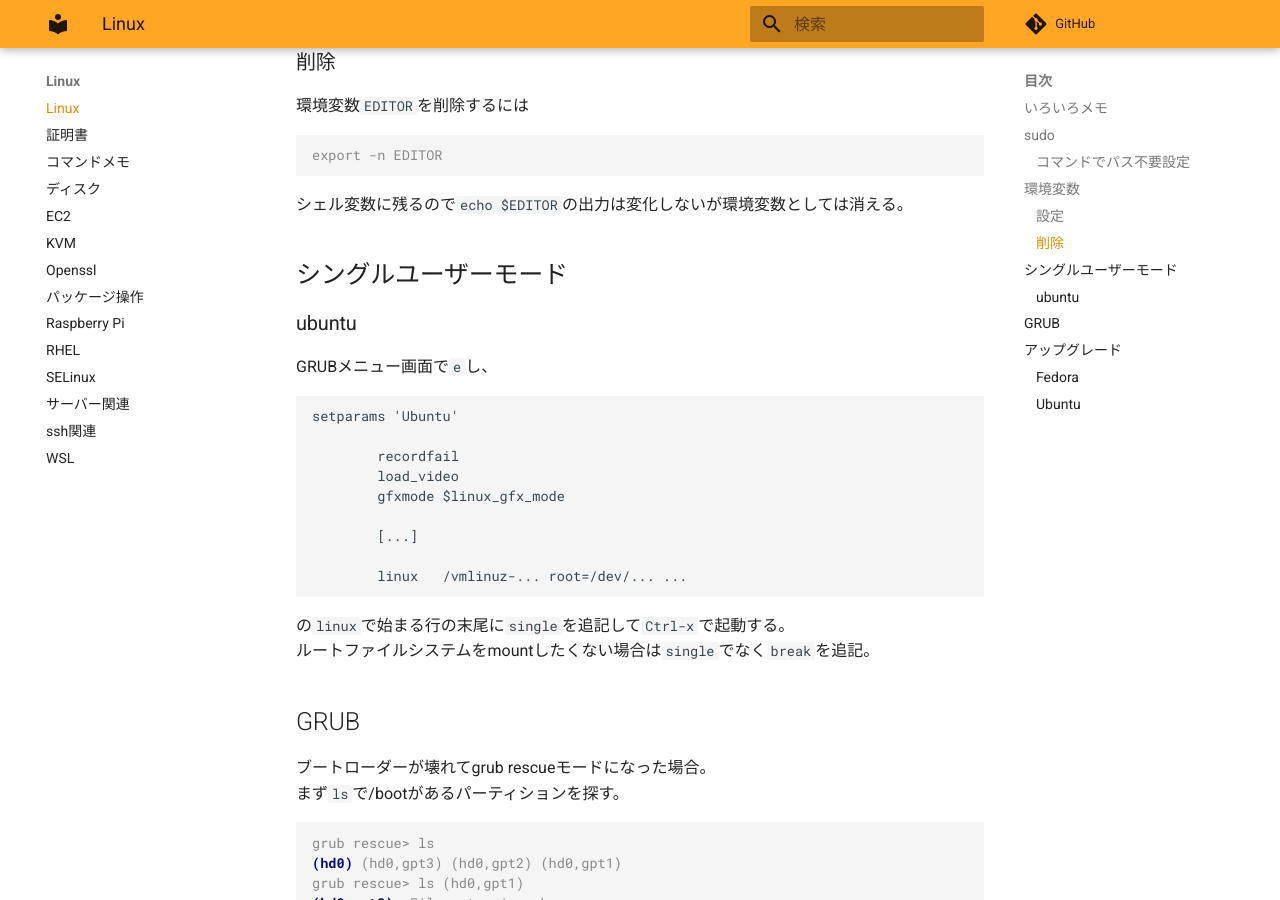
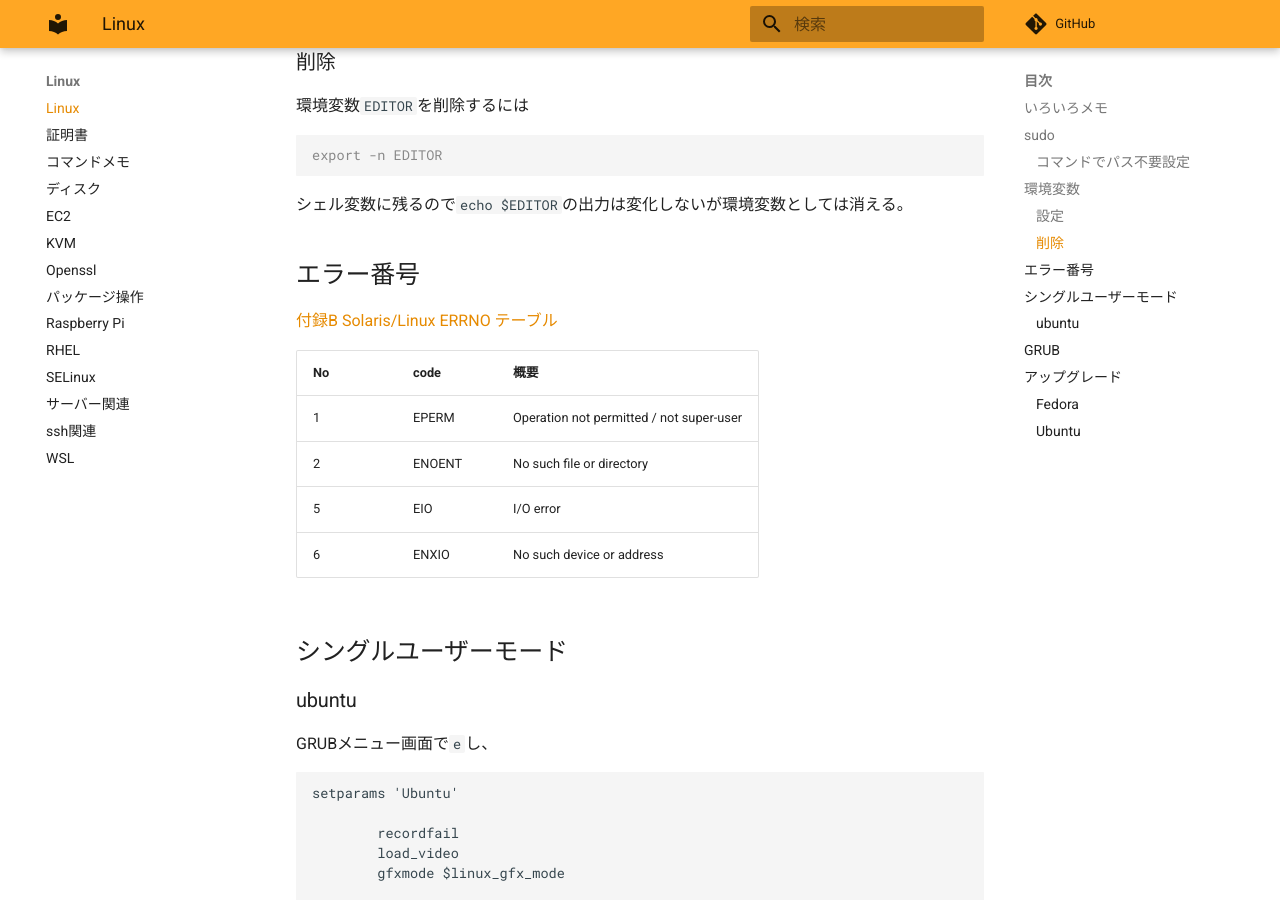
Before and after one commit to zaki-lknr/docs, an MkDocs documentation site: the page built from docs/Linux/index.md, in a window 1280 px wide and 900 px high, scrolled down 1233 px. Built offline with MkDocs 1.6.1 and Material for MkDocs 9.7.7, drawn with Linux system fonts in a browser that asks for light colours; comment, search, counter and statistics services are not loaded.

Commit message:
add: linux: エラーコード一覧

````diff
--- a/docs/Linux/index.md
+++ b/docs/Linux/index.md
@@ -60,6 +60,17 @@ export -n EDITOR
 ```
 
 シェル変数に残るので`echo $EDITOR`の出力は変化しないが環境変数としては消える。
+
+## エラー番号
+
+[付録B Solaris/Linux ERRNO テーブル](https://software.fujitsu.com/jp/manual/manualfiles/m210011/j2x14260/25z200/j4260-b-00-00.html)
+
+| No  | code   | 概要                                       |
+| --- | ------ | ---------------------------------------- |
+| 1   | EPERM  | Operation not permitted / not super-user |
+| 2   | ENOENT | No such file or directory                |
+| 5   | EIO    | I/O error                                |
+| 6   | ENXIO  | No such device or address                |
 
 ## シングルユーザーモード
 
````
